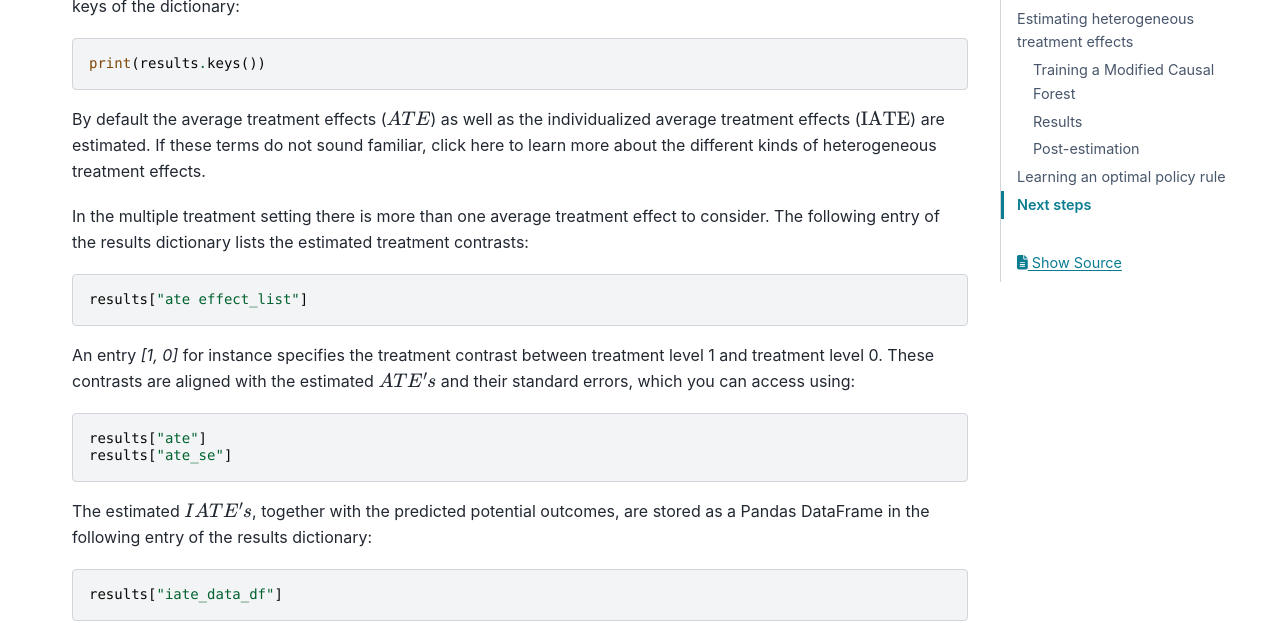
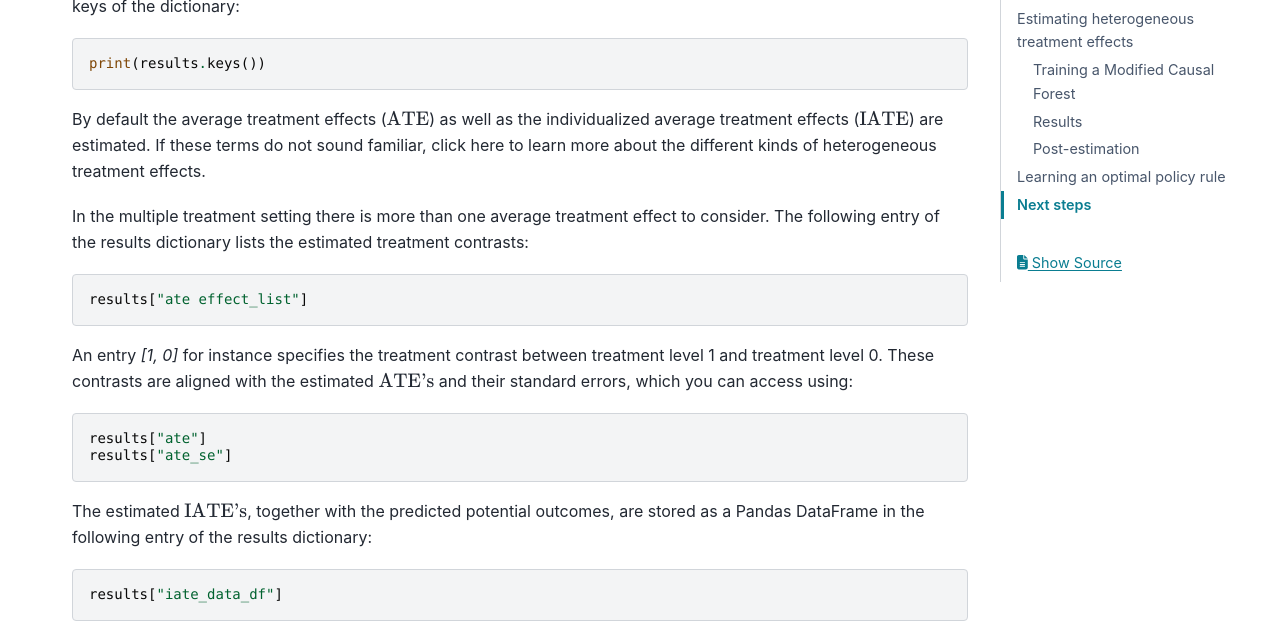
Before and after one commit to MCFpy/mcf, a Sphinx documentation site: the page built from docs/source/getting_started.rst, in a window 1280 px wide and 900 px high, scrolled down 2298 px. Shown: the part 151-774 px from the top of the window. Built offline with Sphinx 7.4.7 and the PyData theme 0.15.4, drawn with Linux system fonts in a browser that asks for light colours.

Commit message:
Adjust formatting of treatment effects in mathmode

```diff
--- a/docs/source/getting_started.rst
+++ b/docs/source/getting_started.rst
@@ -103,11 +103,11 @@ The **mcf** package generates a number of standard outputs for your convenience.
     +----------------------------------+------------------------------------------------------------------------------------------------------------------+
     | ``var_x_name_always_in_unord``   | Unordered feature(s) always used in splitting decision.                                                          |
     +----------------------------------+------------------------------------------------------------------------------------------------------------------+
-    | ``var_z_name_list``              | Ordered feature(s) with many values used for :math:`GATE` estimation.                                            |
+    | ``var_z_name_list``              | Ordered feature(s) with many values used for :math:`\textrm{GATE}` estimation.                                   |
     +----------------------------------+------------------------------------------------------------------------------------------------------------------+
-    | ``var_z_name_ord``               | Ordered feature(s) with few values used for :math:`GATE` estimation.                                             |
+    | ``var_z_name_ord``               | Ordered feature(s) with few values used for :math:`\textrm{GATE}` estimation.                                    |
     +----------------------------------+------------------------------------------------------------------------------------------------------------------+
-    | ``var_z_name_unord``             | Unordered feature(s) used for :math:`GATE` estimation.                                                           |
+    | ``var_z_name_unord``             | Unordered feature(s) used for :math:`\textrm{GATE}` estimation.                                                  |
     +----------------------------------+------------------------------------------------------------------------------------------------------------------+
 
 
@@ -136,7 +136,7 @@ The :py:meth:`~mcf_mini.ModifiedCausalForest.predict` method returns a dictionar
 
     print(results.keys())
 
-By default the average treatment effects (:math:`ATE`) as well as the individualized average treatment effects (:math:`\textrm{IATE}`) are estimated. If these terms do not sound familiar, click here to learn more about the different kinds of heterogeneous treatment effects.
+By default the average treatment effects (:math:`\textrm{ATE}`) as well as the individualized average treatment effects (:math:`\textrm{IATE}`) are estimated. If these terms do not sound familiar, click here to learn more about the different kinds of heterogeneous treatment effects.
 
 In the multiple treatment setting there is more than one average treatment effect to consider. The following entry of the results dictionary lists the estimated treatment contrasts:
 
@@ -144,14 +144,14 @@ In the multiple treatment setting there is more than one average treatment effec
 
     results["ate effect_list"]
 
-An entry *[1, 0]* for instance specifies the treatment contrast between treatment level 1 and treatment level 0. These contrasts are aligned with the estimated :math:`ATE's` and their standard errors, which you can access using:
+An entry *[1, 0]* for instance specifies the treatment contrast between treatment level 1 and treatment level 0. These contrasts are aligned with the estimated :math:`\textrm{ATE's}` and their standard errors, which you can access using:
 
 .. code-block:: python
 
     results["ate"]
     results["ate_se"]
 
-The estimated :math:`IATE's`, together with the predicted potential outcomes, are stored as a Pandas DataFrame in the following entry of the results dictionary:
+The estimated :math:`\textrm{IATE's}`, together with the predicted potential outcomes, are stored as a Pandas DataFrame in the following entry of the results dictionary:
 
 .. code-block:: python
 
```
